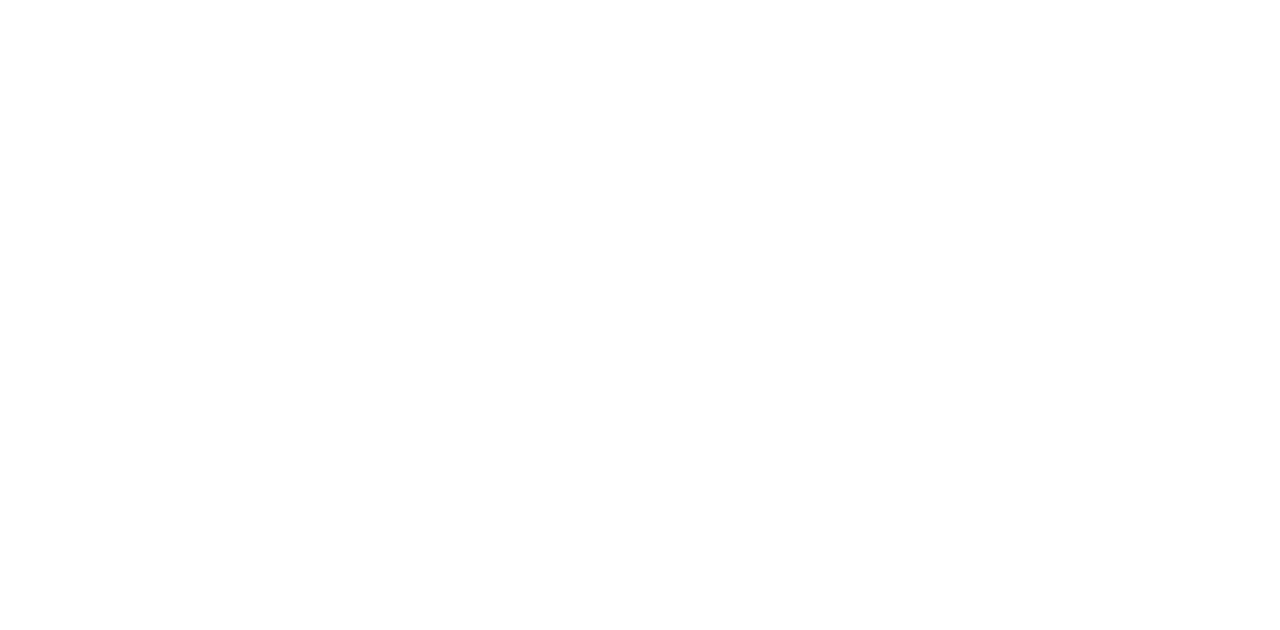
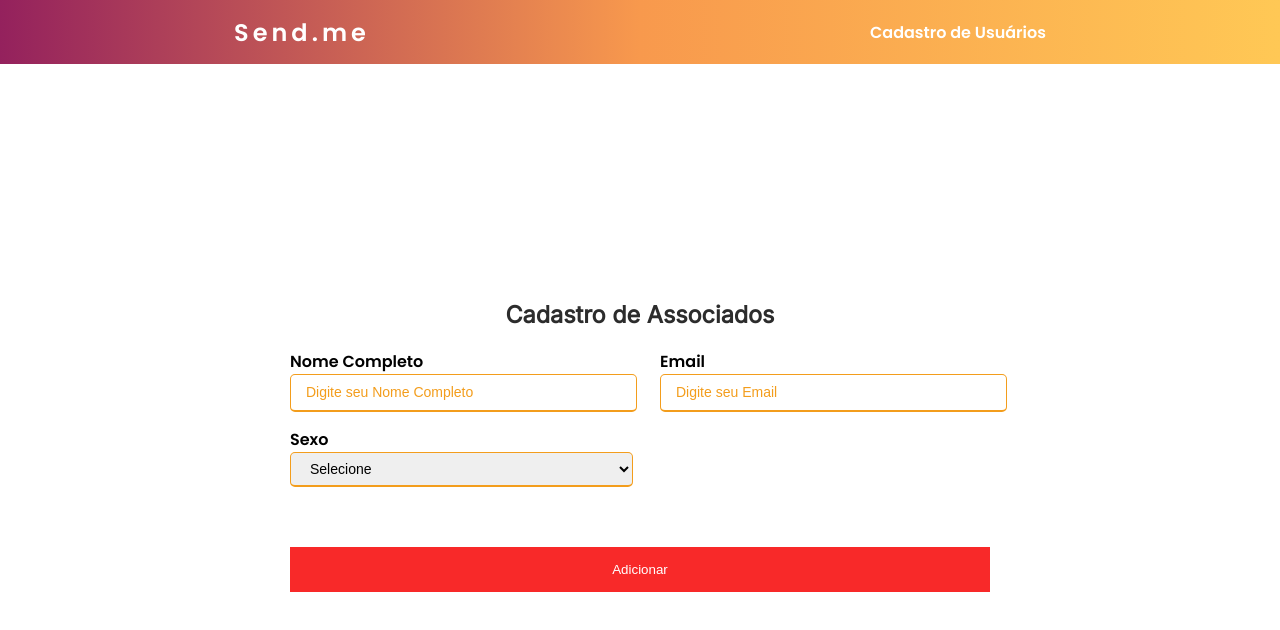
Before and after one commit to The-Seven-DSM/Send.me-FrontEnd-2022-2, a React (Create React App) app: page /cadastro_usuario in a window 1280 px wide. Before the commit this address had no page. Shown: the top 630 px of the page. Built offline with nearby package versions, Linux system fonts and the light colour scheme.

Commit message:
finalização da pagina de cadastro de associados

```diff
--- a/src/App.css
+++ b/src/App.css
@@ -50,7 +50,6 @@
   font-family: system-ui, -apple-system, Helvetica, Arial, sans-serif;
   background: linear-gradient(to right, #94215d , #f8994d, #ffc855 );
   height: 8vh;
-  margin-bottom: 20px;
 }
 .nav-list {
   list-style: none;
@@ -64,6 +63,9 @@
   body {
     overflow-x: hidden;
   }
+}
+.nav-list li{
+  letter-spacing: 0;
 }
 
 /* -------------------------------------------------- TABLE -------------------------------------------------- */
@@ -89,17 +91,18 @@
   background: #fff;
 }
 
-input{
-  width: 220px;
+.search input{
+  width: 250px;
   padding: 10px 20px;
   margin: 0 10px;
   outline: none;
   border: 1px solid #f39d1c;
   border-radius: 5px;
 }
-select{
+.send select, .search select{
+  width: 250px;
   margin: 0 10px;
-  padding: 10px 20px;
+  padding: 10px 40px;
   border: 1px solid #f39d1c;
   border-radius: 5px;
   color: #f39d1c;
@@ -165,7 +168,7 @@
   border: 0;
 }
 .push{
-  padding: 10px 20px;
+  padding: 10px 10px;
   background: #f82929;
   cursor: pointer;
   color: #fff;
@@ -183,8 +186,12 @@
     padding: 0 10px;
     margin: 40px 0;
   }
+  thead th{
+    font-size: 12px;
+  }
   th,td{
-    font-size: 13px;
+    padding: 10px 5px;
+    font-size: 12px;
   }
   .send{
     padding: 20px;
@@ -193,3 +200,80 @@
 }
 
 /* -------------------------------------------------- CADASTRO DE USUARIOS -------------------------------------------------- */
+.fundinho{
+  display: flex;
+  height: 100vh;
+  justify-content: center;
+  padding: 10px;
+  align-items: center;
+}
+.container{
+  max-width: 700px;
+  width: 100%;
+  padding: 0 30px;
+  border-radius: 5px;
+}
+.container .Titulo{
+  font-size: 20px;
+  font-weight: 500;
+  display: flex;
+  justify-content: center;
+  align-items: center;
+}
+.container form .detail{
+  display: flex;
+  flex-wrap: wrap;
+  justify-content: space-between;
+  margin: 20px 0 12px 0;
+}
+form .detail .input-box{
+  margin-bottom: 15px;
+  width: calc(100% / 2 - 20px);
+}
+.detail .input-box input{
+  height: 35px;
+  width: 100%;
+  outline: none;
+  border-radius: 5px;
+  padding-left: 15px;
+  border: 1px solid #f39d1c;
+  font-size: 14px;
+  border-bottom-width: 2px;
+}
+.detail .input-box select{
+  height: 35px;
+  width: 104%;
+  outline: none;
+  border-radius: 5px;
+  padding-left: 15px;
+  border: 1px solid #f39d1c;
+  font-size: 14px;
+
+  border-bottom-width: 2px;
+}
+.detail .input-box span{
+  font-family: 'Poppins', sans-serif;
+}
+form .botao{
+  height: 45px;
+  margin: 45px 0;
+  width: 100%;
+}
+form .botao input{
+  height: 100%;
+  width: 100%;
+  outline: none;
+  border: none;
+  background: #f82929;
+  color: #fff;
+  cursor: pointer;
+}
+@media(max-width:991px){
+.container{
+  max-width: 100%;
+}
+form .detail .input-box{
+  margin-bottom: 15px;
+  width: 100%;
+}
+}
--- a/src/App.js
+++ b/src/App.js
@@ -3,6 +3,7 @@
 import Table from './components/Table/table';
 import './App.css';
 import Editor from './components/Editor/editor';
+import Cadastro_Usuario from './components/cadastro_usuario/cadastro_usuario';
 
 const App = () => {
   return(
@@ -11,6 +12,7 @@
       <Routes>
         <Route path='/' element={<Table />} />
         <Route path='/editor' element={<Editor />} />
+        <Route path='/cadastro_usuario' element={<Cadastro_Usuario />} />
       </Routes>
     </BrowserRouter>
   )
--- a/src/components/Header/header.js
+++ b/src/components/Header/header.js
@@ -6,7 +6,7 @@
       <nav>
         <a className="logo" href="/">Send.me</a>
         <ul className="nav-list">
-          <li><a href="/editor">Editar Email</a></li>
+          <li><a href="/Cadastro_Usuario">Cadastro de Usuários</a></li>
         </ul>
       </nav>
       // <C.Nav>
--- a/src/components/Table/table.js
+++ b/src/components/Table/table.js
@@ -29,7 +29,7 @@
                     </tr>
                 </thead>
                 <tbody>
-                <tr>
+                    <tr>
                         <td>Wallace da Silva</td>
                         <td>wllcfelipe@gmail.com</td>
                         <td>Executivo I</td>
--- a/src/components/cadastro_usuario/cadastro_usuario.js
+++ b/src/components/cadastro_usuario/cadastro_usuario.js
@@ -1,9 +1,45 @@
-import Header from "../Header/header";
+/* eslint-disable jsx-a11y/heading-has-content */
+import React from 'react'
+import Header from '../Header/header'
 
-function Cadastro() {
-    return{
-        <div className="">
-    }
-};
+const Cadastro_Usuario = () => {
+  return (
+    <>
+        <Header />
+        <div className="fundinho">
+            <div className="container">
+                <div className="Titulo">
+                    <h3>Cadastro de Associados</h3>
+                </div>
+                <form>
+                <div className="detail">
+                    <div className="input-box">
+                        <span>Nome Completo</span>
+                        <input placeholder="Digite seu Nome Completo"/>
+                    </div>
+                    <div className="input-box">
+                        <span>Email</span>
+                        <input placeholder="Digite seu Email"/>
+                    </div>
+                    <div className="input-box">
+                        <span>Sexo</span>
+                        <select>
+                            <option value="0">Selecione</option>
+                            <option value="1">Masculino</option>
+                            <option value="2">Feeminino</option>
+                        </select>
+                    </div>
+                        <div className="botao">
+                            <input type="submit" value="Adicionar"/>
+                        </div>
+                    </div>
+                </form>
+            </div>
+        </div>
 
-export default Cadastro;
+    </>
+
+  )
+}
+
+export default Cadastro_Usuario
```
